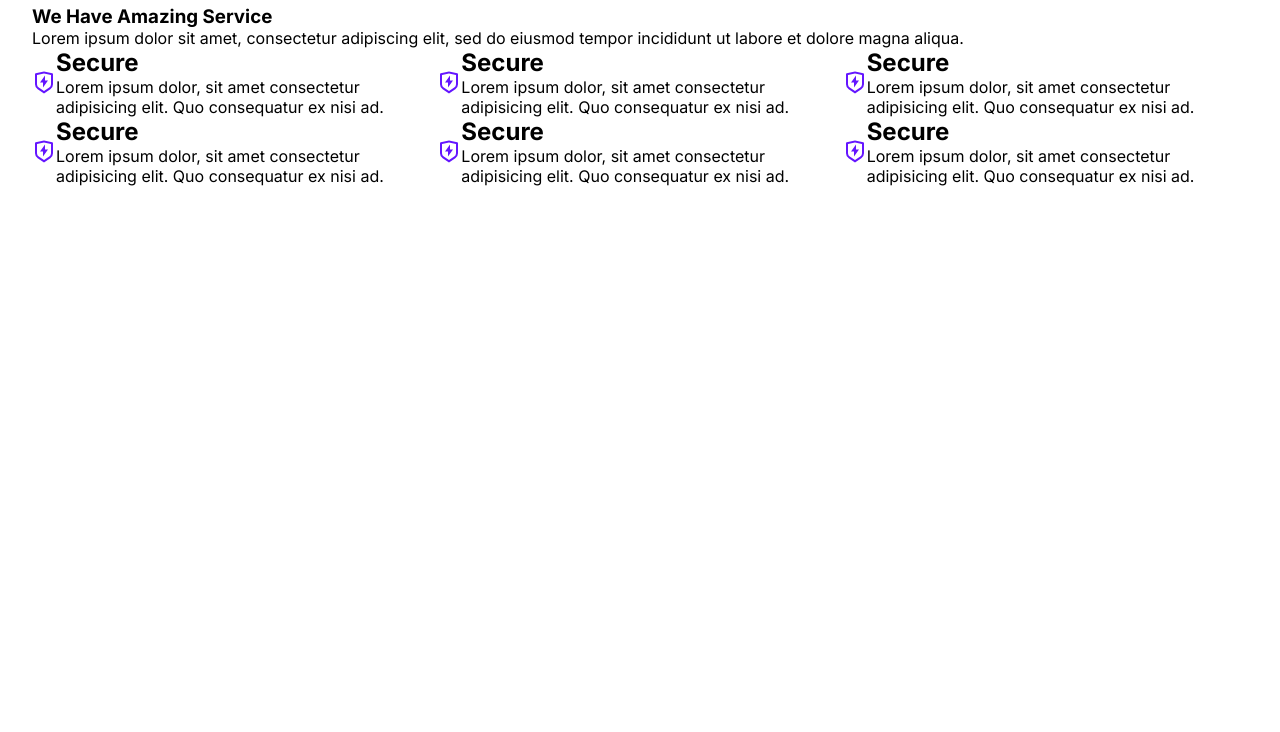
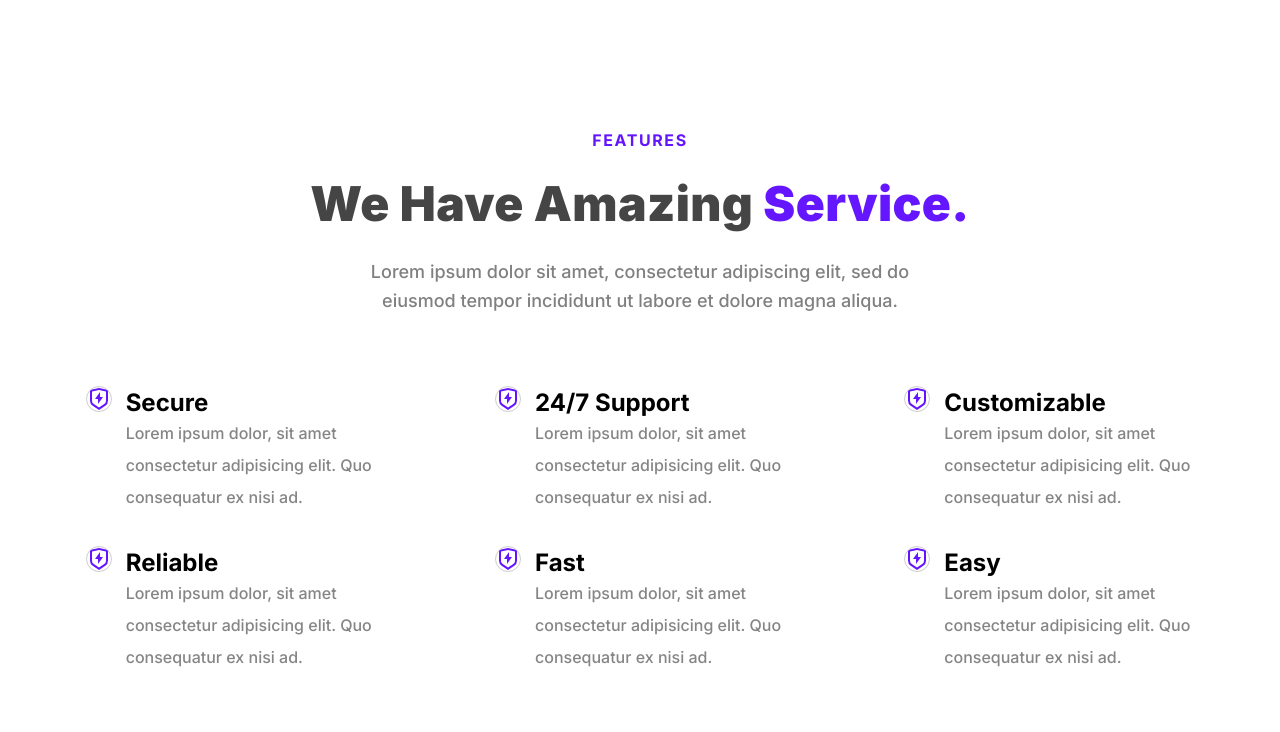
Before and after one commit to iliasFs/SoloProject, a plain HTML site: page index.html in a window 1280 px wide. Shown: the part 748-1480 px from the top of the page. Before the commit the page ends 966 px from the top, so only its background shows below. Drawn offline with Linux system fonts and the light colour scheme.

Commit message:
Services done

```diff
--- a/index.html
+++ b/index.html
@@ -97,7 +97,7 @@
                   <div class="features">
                     <div class="features__description">
                       <h2 class="h2__reusable">Features</h2>
-                      <h1 class="h1__reusable">We Have Amazing Service</h1>
+                      <h1 class="h1__reusable">We Have Amazing <span class="purple">Service.</span> </h1>
                       <p class="para__reusable">
                         Lorem ipsum dolor sit amet, consectetur adipiscing elit,
                         sed do eiusmod tempor incididunt ut labore et dolore
@@ -106,11 +106,13 @@
                     </div>
                     <div class="services__wrapper">
                       <div class="service__box">
+                        <div class="service__img--wrapper">
                         <img
                           src="./assets/shield-icon.daefe14b320b14fbd9cbd18908ac93ec.svg"
                           class="service__img"
                           alt=""
                         />
+                    </div>
                         <div class="service__description">
                           <h2 class="service__title">Secure</h2>
                           <p class="service__para">
@@ -120,13 +122,15 @@
                         </div>
                       </div>
                       <div class="service__box">
+                        <div class="service__img--wrapper">
                         <img
                           src="./assets/shield-icon.daefe14b320b14fbd9cbd18908ac93ec.svg"
                           class="service__img"
                           alt=""
                         />
+                    </div>
                         <div class="service__description">
-                          <h2 class="service__title">Secure</h2>
+                          <h2 class="service__title">24/7 Support</h2>
                           <p class="service__para">
                             Lorem ipsum dolor, sit amet consectetur adipisicing
                             elit. Quo consequatur ex nisi ad.
@@ -134,13 +138,15 @@
                         </div>
                       </div>
                       <div class="service__box">
+                        <div class="service__img--wrapper">
                         <img
                           src="./assets/shield-icon.daefe14b320b14fbd9cbd18908ac93ec.svg"
                           class="service__img"
                           alt=""
                         />
+                    </div>
                         <div class="service__description">
-                          <h2 class="service__title">Secure</h2>
+                          <h2 class="service__title">Customizable</h2>
                           <p class="service__para">
                             Lorem ipsum dolor, sit amet consectetur adipisicing
                             elit. Quo consequatur ex nisi ad.
@@ -148,13 +154,15 @@
                         </div>
                       </div>
                       <div class="service__box">
+                        <div class="service__img--wrapper">
                         <img
                           src="./assets/shield-icon.daefe14b320b14fbd9cbd18908ac93ec.svg"
                           class="service__img"
                           alt=""
                         />
+                    </div>
                         <div class="service__description">
-                          <h2 class="service__title">Secure</h2>
+                          <h2 class="service__title">Reliable</h2>
                           <p class="service__para">
                             Lorem ipsum dolor, sit amet consectetur adipisicing
                             elit. Quo consequatur ex nisi ad.
@@ -162,13 +170,15 @@
                         </div>
                       </div>
                       <div class="service__box">
+                        <div class="service__img--wrapper">
                         <img
                           src="./assets/shield-icon.daefe14b320b14fbd9cbd18908ac93ec.svg"
                           class="service__img"
                           alt=""
                         />
+                    </div>
                         <div class="service__description">
-                          <h2 class="service__title">Secure</h2>
+                          <h2 class="service__title">Fast</h2>
                           <p class="service__para">
                             Lorem ipsum dolor, sit amet consectetur adipisicing
                             elit. Quo consequatur ex nisi ad.
@@ -176,13 +186,15 @@
                         </div>
                       </div>
                       <div class="service__box">
+                        <div class="service__img--wrapper">
                         <img
                           src="./assets/shield-icon.daefe14b320b14fbd9cbd18908ac93ec.svg"
                           class="service__img"
                           alt=""
                         />
+                    </div>
                         <div class="service__description">
-                          <h2 class="service__title">Secure</h2>
+                          <h2 class="service__title">Easy</h2>
                           <p class="service__para">
                             Lorem ipsum dolor, sit amet consectetur adipisicing
                             elit. Quo consequatur ex nisi ad.
--- a/styles.css
+++ b/styles.css
@@ -28,7 +28,8 @@ a {
 }
 
 .overall {
-  padding: 32px;
+  min-height: 100vh;
+  padding: 26px;
 }
 
 #logo__text {
@@ -91,7 +92,7 @@ a {
 }
 
 .description__title {
-  font-size: 36px;
+  font-size: 48px;
   line-height: 1.25;
 }
 
@@ -143,7 +144,7 @@ a {
 }
 
 .description__para {
-  font-size: 16px;
+  font-size: 18px;
   margin-top: 30px;
   margin-bottom: 32px;
   text-align: left;
@@ -190,7 +191,6 @@ a {
 
 .header__img {
   width: 100%;
-  max-width: 512px;
   text-align: right;
 }
 
@@ -208,12 +208,86 @@ a {
 
 /*SECTION FEATURES*/
 
+
+.features{
+  padding-top:30px;
+}
+
 .service__box {
   display: flex;
   width: calc(100% / 3);
+  align-items: center;
+  justify-content: center;
+  padding-bottom:30px;
 }
 
 .services__wrapper {
   display: flex;
   flex-wrap: wrap;
+
+
 }
+
+.h1__reusable{
+  font-size:48px;
+  font-weight: 900;
+  letter-spacing: 0.4px;
+  color:rgba(0, 0, 0, 0.728);
+  padding:24px 0;
+
+
+}
+
+.h2__reusable{
+
+    font-weight: 700;
+    text-transform: uppercase;
+    letter-spacing: 1.6px;
+    --tw-text-opacity: 1;
+    color: rgb(100 21 255 );
+    font-size:inherit;
+
+}
+
+.para__reusable{
+
+  width: 50%;
+  text-align: center;
+  font-size:18px;
+  font-weight: 500;
+  line-height: 1.625;
+  color:grey;
+  padding-bottom:70px;
+
+
+}
+
+.service__para{
+  width: 250px;
+  text-align: left;
+  font-weight: 500;
+  line-height: 2;
+  color:rgba(128, 128, 128, 0.955);
+  font-size:inherit;
+}
+
+.features__description{
+
+  display: flex;
+  flex-direction: column;
+  align-items: center;
+}
+
+.service__img--wrapper{
+  padding-right:14px;
+  height:130px;
+  display: flex;
+  align-items: start;
+
+
+}
+
+.service__img{
+border:1px solid rgba(0, 0, 0, 0.2);
+border-radius: 9999999px;
+}
```
